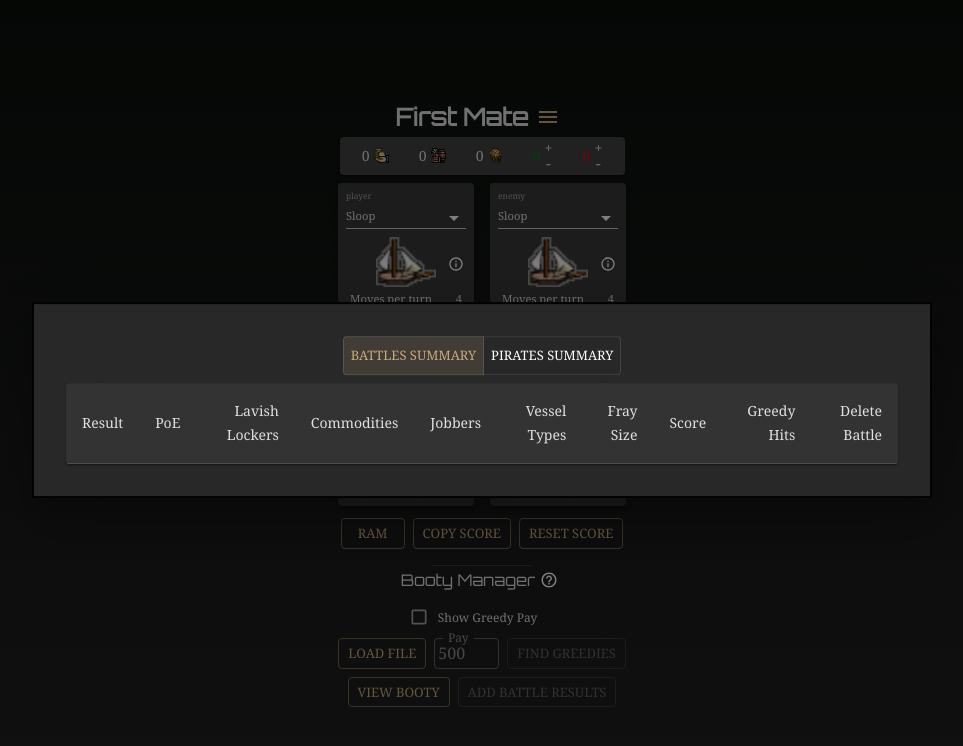
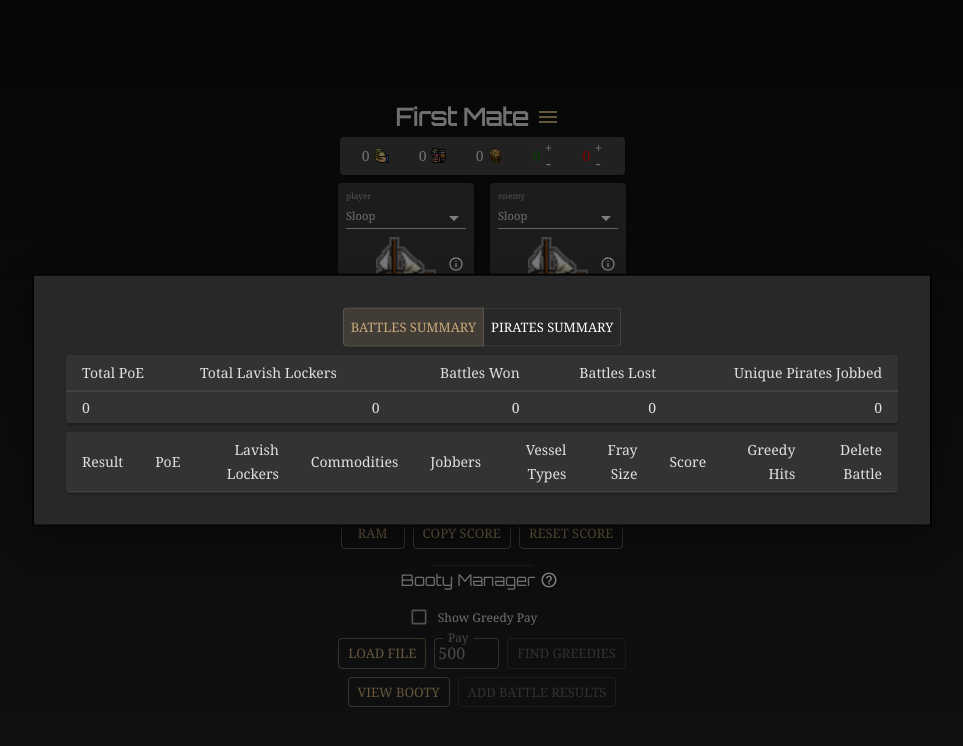
Before and after one commit to captain-dread/pillage-helper-web, a React (Vite) app: page / in a window 1280 px wide. Both pictures are taken after a click on the button "VIEW BOOTY". Shown: the top 746 px of the page, without its empty margins (158-1121 px from the left). Built offline with nearby package versions, Linux system fonts and the light colour scheme.

Commit message:
feat: All local storage saving of info?

```diff
--- a/src/components/ExpandedBootyView.jsx
+++ b/src/components/ExpandedBootyView.jsx
@@ -1,9 +1,18 @@
 import * as React from "react";
-import ToggleButton from "@mui/material/ToggleButton";
-import ToggleButtonGroup from "@mui/material/ToggleButtonGroup";
-import Box from "@mui/material/Box";
-import Button from "@mui/material/Button";
-import Modal from "@mui/material/Modal";
+import {
+  Button,
+  Table,
+  TableBody,
+  TableCell,
+  TableContainer,
+  TableHead,
+  TableRow,
+  Paper,
+  ToggleButton,
+  Box,
+  Modal,
+  ToggleButtonGroup,
+} from "@mui/material";
 import BattleResultsTable from "./tables/BattleResultsTable";
 import PiratesTable from "./tables/PiratesTable";
 
@@ -55,6 +64,40 @@ export default function BasicModal({ results, deleteBattle }) {
               <ToggleButton value="pirates">Pirates Summary</ToggleButton>
             </ToggleButtonGroup>
           </Box>
+          <Box sx={{ mt: 0.5, mb: 1 }}>
+            <TableContainer component={Paper}>
+              <Table
+                sx={{ minWidth: 650 }}
+                size="small"
+                aria-label="a dense table"
+              >
+                <TableHead>
+                  <TableRow>
+                    <TableCell>Total PoE</TableCell>
+                    <TableCell>Total Lavish Lockers</TableCell>
+                    <TableCell align="right">Battles Won</TableCell>
+                    <TableCell align="right">Battles Lost</TableCell>
+                    <TableCell align="right">Unique Pirates Jobbed</TableCell>
+                  </TableRow>
+                </TableHead>
+                <TableBody>
+                  <TableRow
+                    sx={{ "&:last-child td, &:last-child th": { border: 0 } }}
+                  >
+                    <TableCell component="th" scope="row">
+                      {results.poe}
+                    </TableCell>
+                    <TableCell align="right">{results.lavishLockers}</TableCell>
+                    <TableCell align="right">{results.wins}</TableCell>
+                    <TableCell align="right">{results.losses}</TableCell>
+                    <TableCell align="right">
+                      {results.pirates.length}
+                    </TableCell>
+                  </TableRow>
+                </TableBody>
+              </Table>
+            </TableContainer>
+          </Box>
           {alignment === "battles" ? (
             <BattleResultsTable results={results} deleteBattle={deleteBattle} />
           ) : (
--- a/src/components/Home.jsx
+++ b/src/components/Home.jsx
@@ -10,8 +10,7 @@ import BootyManager from "./BootyManager.jsx";
 import { ships } from "../assets/ships.js";
 import { getLatestBattleResult } from "../assets/booty";
 
-export default function Home({ toggleDarkMode, darkMode }) {
-  const [results, setResults] = useState({
+const defaultResults = {
   poe: 0,
   commodities: 0,
   lavishLockers: 0,
@@ -20,7 +19,17 @@ export default function Home({ toggleDarkMode, darkMode }) {
   losses: 0,
   pirates: [],
   battles: [],
+};
+
+export default function Home({ toggleDarkMode, darkMode }) {
+  const [results, setResults] = useState(() => {
+    const savedResults = localStorage.getItem("myResults");
+    return savedResults ? JSON.parse(savedResults) : defaultResults;
   });
+
+  useEffect(() => {
+    localStorage.setItem("myResults", JSON.stringify(results));
+  }, [results]);
 
   useEffect(() => {
     console.log(results);
--- a/src/components/tables/BattleResultsTable.jsx
+++ b/src/components/tables/BattleResultsTable.jsx
@@ -20,8 +20,8 @@ export default function BattleResultsTable({ results, deleteBattle }) {
   };
 
   return (
-    <TableContainer component={Paper}>
-      <Table aria-label="simple table">
+    <TableContainer component={Paper} sx={{ maxHeight: "60vh" }}>
+      <Table aria-label="simple table" size="small">
         <TableHead>
           <TableRow>
             <TableCell>Result</TableCell>
@@ -46,7 +46,9 @@ export default function BattleResultsTable({ results, deleteBattle }) {
                 {row.wonBattle ? "Victory" : "Defeat"}
               </TableCell>
               <TableCell align="right">
-                {row.wonBattle ? row.poe : `-${row.poe}`}
+                {row.wonBattle
+                  ? row.poe.toLocaleString()
+                  : `-${row.poe.toLocaleString()}`}
               </TableCell>
               <TableCell align="right">
                 {row.wonBattle ? row.lavishLockers : `-${row.lavishLockers}`}
--- a/src/components/tables/PiratesTable.jsx
+++ b/src/components/tables/PiratesTable.jsx
@@ -1,3 +1,4 @@
+import React from "react";
 import {
   Table,
   TableBody,
@@ -9,10 +10,10 @@ import {
 } from "@mui/material";
 
 export default function PiratesTable({ results }) {
-  const pirates = results.pirates;
+  const pirates = [...results.pirates].sort((a, b) => b.battles - a.battles);
 
   return (
-    <TableContainer component={Paper} sx={{ maxHeight: "70vh" }}>
+    <TableContainer component={Paper} sx={{ maxHeight: "60vh" }}>
       <Table sx={{ minWidth: 300 }} size="small" aria-label="a dense table">
         <TableHead>
           <TableRow>
```
Lines whose indentation alone changed are shown as unchanged.
